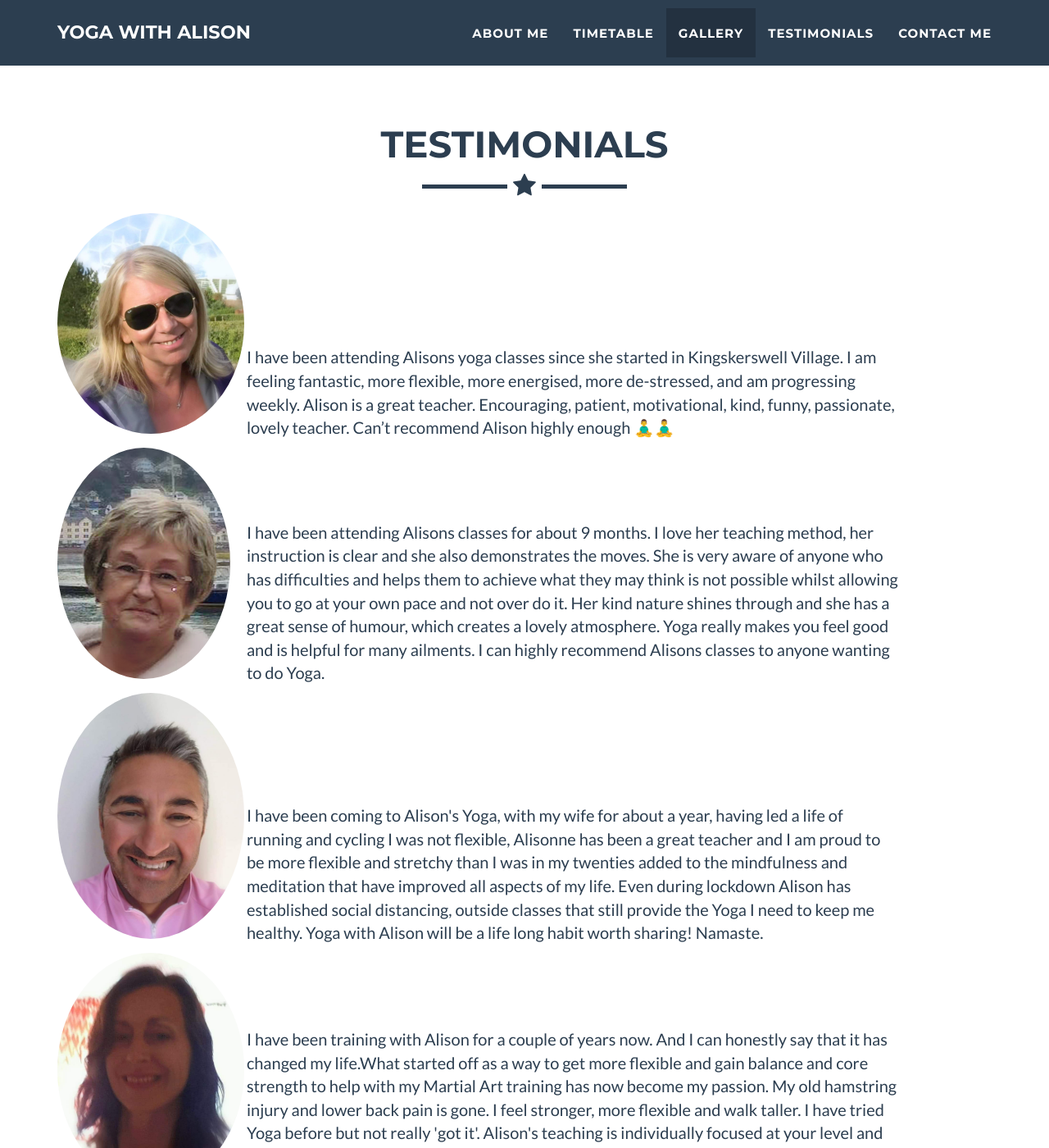
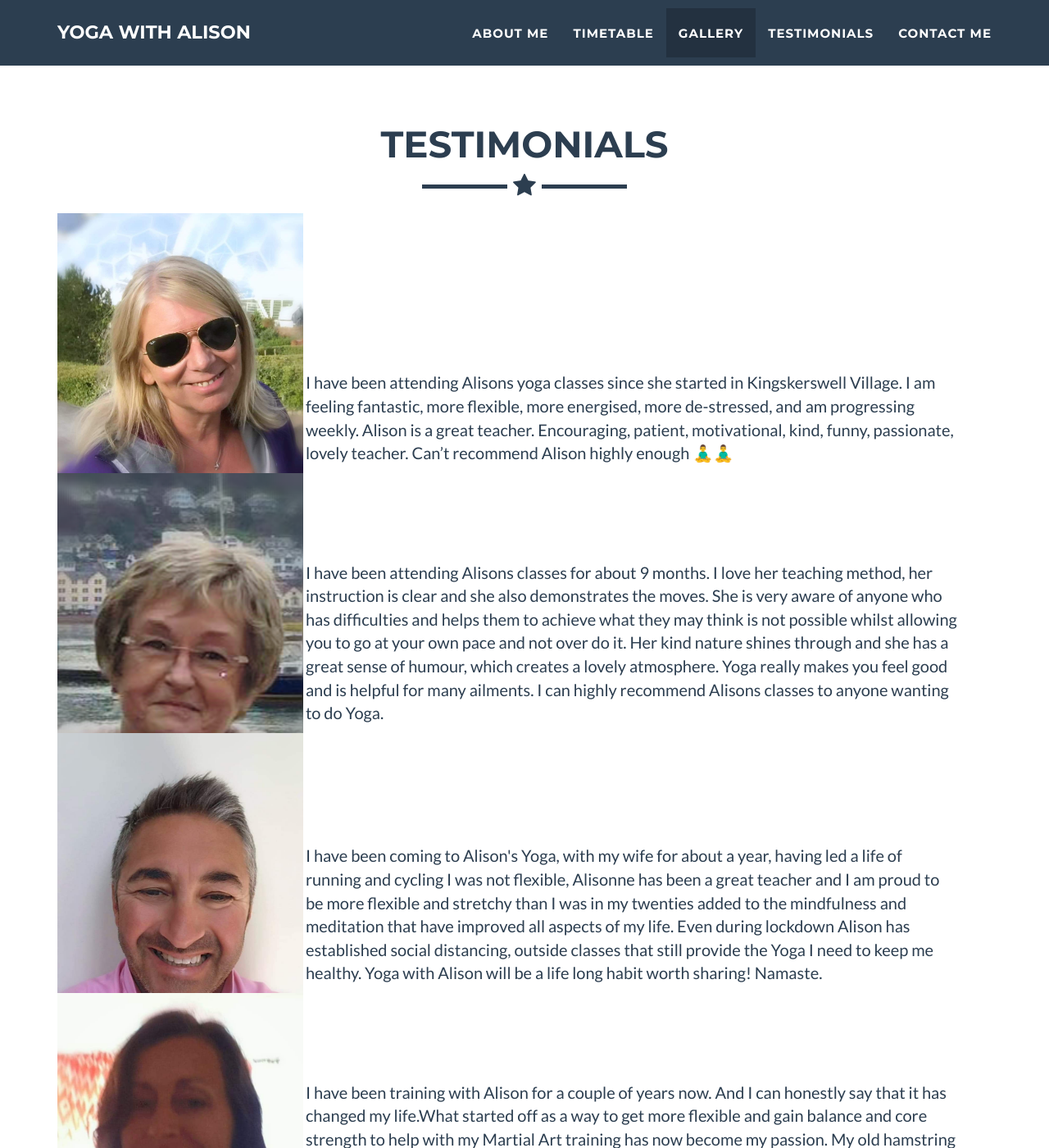
Before and after one commit to YogaWithAlison/yogawithalison.github.io, a Jekyll site: the page built from _posts/2014-07-18-project-1.markdown, in a window 1280 px wide and 1400 px high, scrolled down 3191 px. Shown: the whole window at 82% size. Built offline with Jekyll 4.4.1, drawn with Linux system fonts in a browser that asks for light colours.

Commit message:
testimonial images

```diff
--- a/_includes/css/main.css
+++ b/_includes/css/main.css
@@ -53,8 +53,10 @@ tr * {
 }
 .testimonial-image {
   display: inline-block;
-  border-radius: 5%;
-  width: 20%;
+  border-radius: 50%;
+  width: 300px;
+  height: 300px;
+  overflow: none
 }
 .testimonial-description {
   display: inline-block;
--- a/_includes/testimonials.html
+++ b/_includes/testimonials.html
@@ -12,7 +12,7 @@
                 {% for post in site.testimonials %}
                     <div class="testimonial-container">
                         <div class="testimonial-image">
-                            <img src="img/testimonials/{{ post.img }}" class="img-responsive" alt="{{ post.alt }}" style="border-radius:50%">
+                            <img src="img/testimonials/{{ post.img }}" class="img-responsive" alt="{{ post.alt }}" width="100%">
                         </div>
                         <div class="testimonial-description">
                             <p>{{ post.description }}</p>
```
